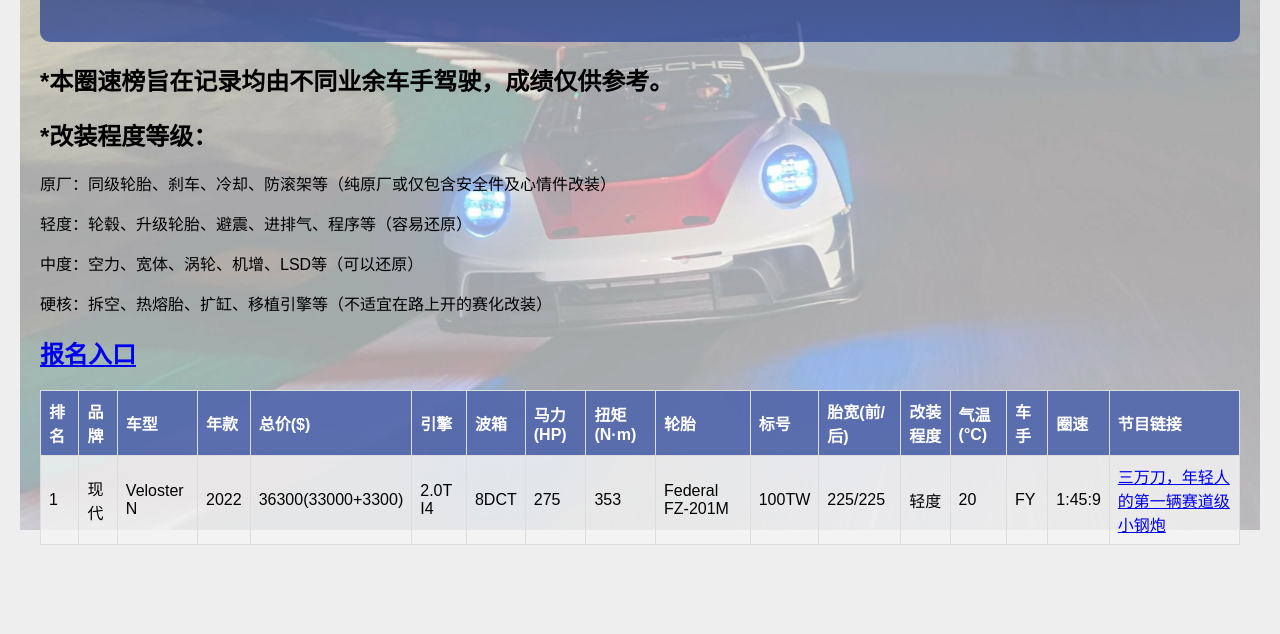
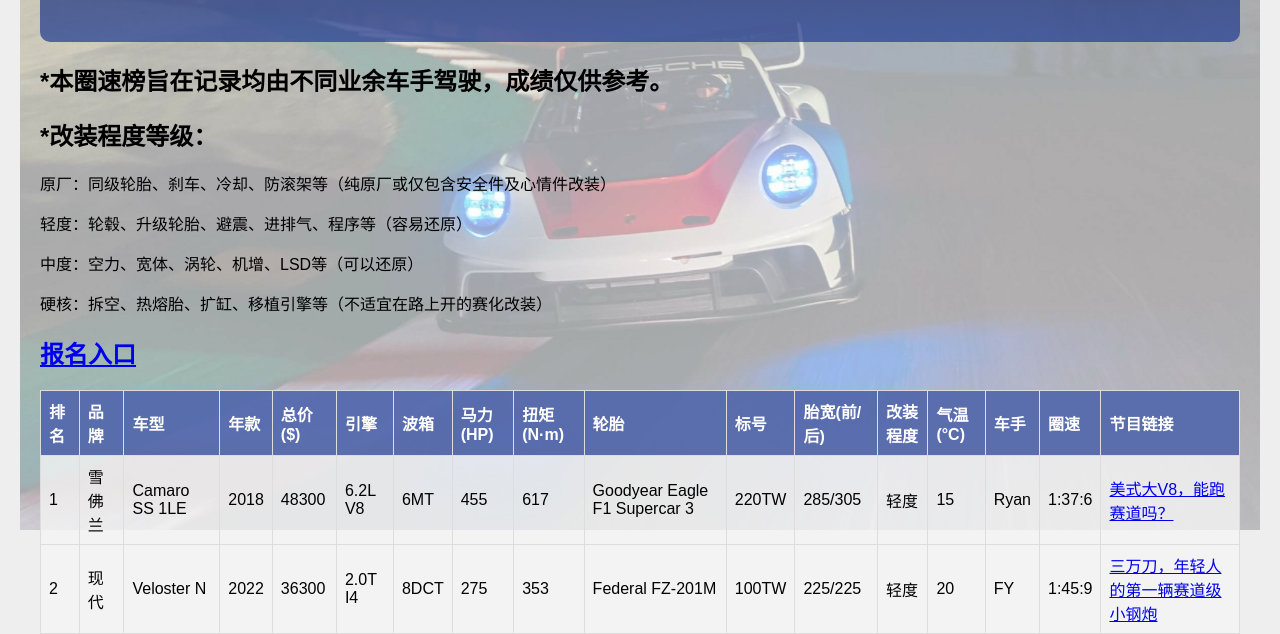
Before and after one commit to LagunaSecaLapTimes/lagunasecalaptimes.github.io, a plain HTML site: page index.html in a window 1280 px wide. Shown: the part 290-924 px from the top of the page. Before the commit the page ends 840 px from the top, so only its background shows below. Drawn offline with Linux system fonts and the light colour scheme.

Commit message:
Add SS1LE

```diff
--- a/index.html
+++ b/index.html
@@ -105,10 +105,29 @@
             </tr>
             <tr>
                 <td>1</td>
+                <td>雪佛兰</td>
+                <td>Camaro SS 1LE</td>
+                <td>2018</td>
+                <td>48300</td>
+                <td>6.2L V8</td>
+                <td>6MT</td>
+                <td>455</td>
+                <td>617</td>
+                <td>Goodyear Eagle F1 Supercar 3</td>
+                <td>220TW</td>
+                <td>285/305</td>
+                <td>轻度</td>
+                <td>15</td>
+                <td>Ryan</td>
+                <td>1:37:6</td>
+                <td><a href="https://www.bilibili.com/video/BV14C411t7TZ/">美式大V8，能跑赛道吗？</a></td>
+            </tr>
+            <tr>
+                <td>2</td>
                 <td>现代</td>
                 <td>Veloster N</td>
                 <td>2022</td>
-                <td>36300(33000+3300)</td>
+                <td>36300</td>
                 <td>2.0T I4</td>
                 <td>8DCT</td>
                 <td>275</td>
```
